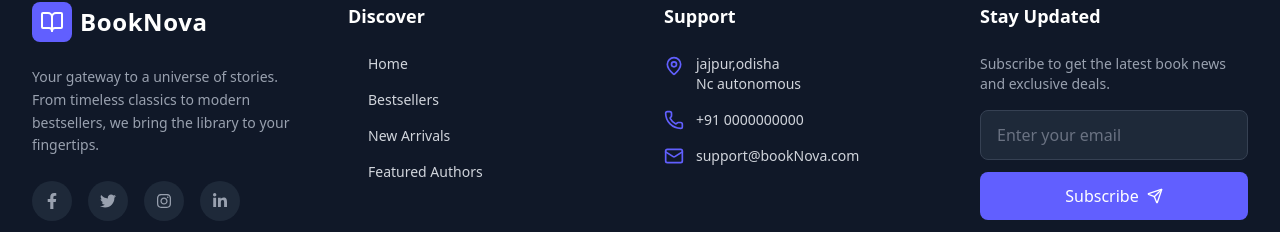
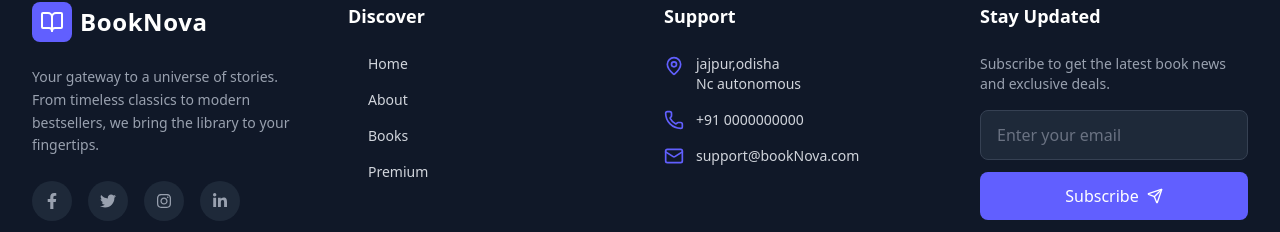
Before and after one commit to Prsenapati09/FullStack-LibraryManagement, a React app in the folder frontend/: page / in a window 1280 px wide. Shown: the part 863-1095 px from the top of the page. Built offline with nearby package versions, Linux system fonts and the light colour scheme; the HTML template or start-up script is replaced by a standard one.

Commit message:
Fix import and changes formats

```diff
--- a/frontend/src/component/Footer.jsx
+++ b/frontend/src/component/Footer.jsx
@@ -33,9 +33,9 @@ const Footer = () => {
             <h3 className="text-white font-semibold text-lg mb-6">Discover</h3>
             <ul className="space-y-4 text-sm">
               <li><FooterLink to="/" text="Home" /></li>
-              <li><FooterLink to="/bestsellers" text="Bestsellers" /></li>
-              <li><FooterLink to="/new-arrivals" text="New Arrivals" /></li>
-              <li><FooterLink to="/authors" text="Featured Authors" /></li>
+              <li><FooterLink to="/about" text="About" /></li>
+              <li><FooterLink to="/books" text="Books" /></li>
+              <li><FooterLink to="/prime" text="Premium" /></li>
             </ul>
           </div>
 
@@ -90,9 +90,9 @@ const Footer = () => {
               &copy; {new Date().getFullYear()} BookNova Store. All rights reserved.
             </p>
             <div className="flex gap-8 text-sm text-gray-500">
-              <Link to="/privacy" className="hover:text-indigo-400 transition">Privacy Policy</Link>
-              <Link to="/terms" className="hover:text-indigo-400 transition">Terms of Service</Link>
-              <Link to="/cookies" className="hover:text-indigo-400 transition">Cookie Settings</Link>
+              <p className="hover:text-indigo-400 transition">Privacy Policy</p>
+              <p className="hover:text-indigo-400 transition">Terms of Service</p>
+              <p className="hover:text-indigo-400 transition">Cookie Settings</p>
             </div>
           </div>
         </div>
--- a/frontend/src/pages/About.jsx
+++ b/frontend/src/pages/About.jsx
@@ -1,7 +1,7 @@
 import React from 'react';
 import { Link } from 'react-router-dom';
 import { BookOpen, Award, Users, Globe, ArrowRight } from 'lucide-react';
-import AboutBookImage from "../assets/Aboutimage.avif"
+import AboutBookImage from "../assets/Aboutimage.jpg"
 
 const About = () => {
   return (
--- a/frontend/src/pages/Home.jsx
+++ b/frontend/src/pages/Home.jsx
@@ -2,7 +2,7 @@ import {useContext} from 'react'
 import { Link ,useNavigate } from 'react-router-dom';
 import { ArrowRight, CheckCircle, Star, BookOpen } from 'lucide-react';
 import {AuthContext} from '../context/AuthContext'
-import HomeBookImage from '../assets/Bookimage.avif'
+import HomeBookImage from "../assets/Bookimage.jpg"
 
 const HeroFullScreen = () => {
   const { user } = useContext(AuthContext);
```
Also changed, not shown: frontend/src/assets/AboutImage.jpg (renamed from frontend/src/assets/AboutImage.avif), frontend/src/assets/BookImage.jpg (renamed from frontend/src/assets/BookImage.avif).
